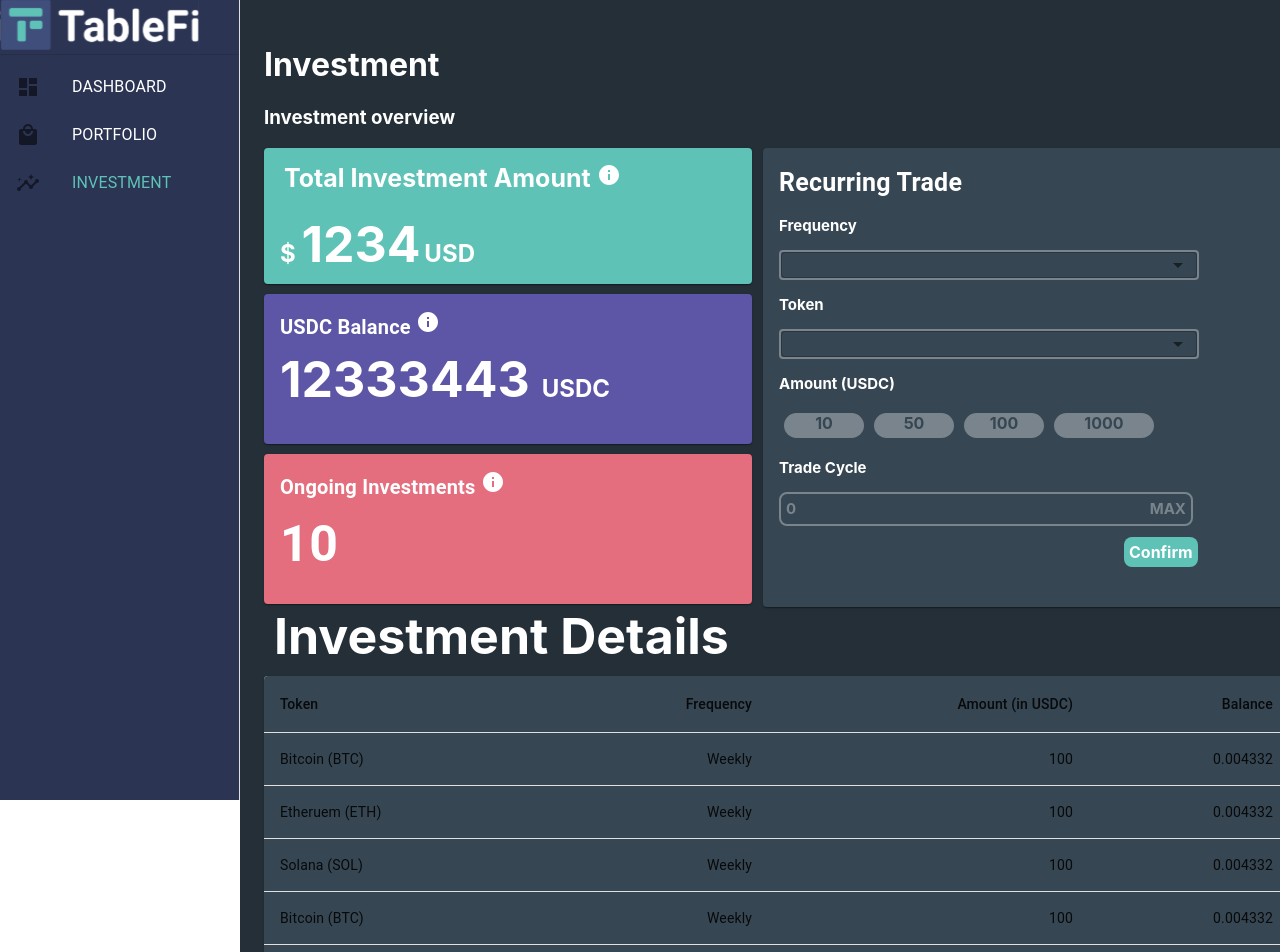
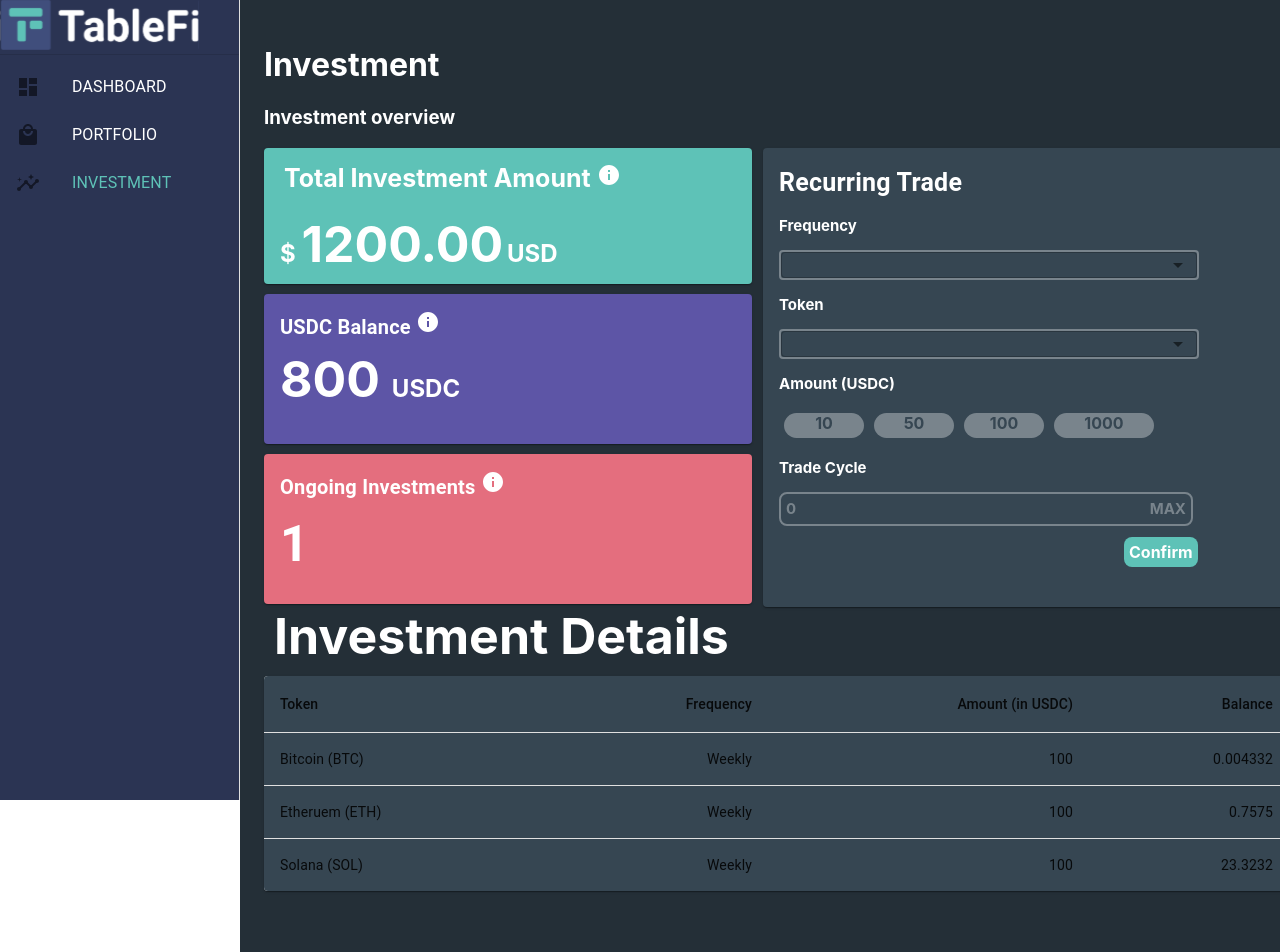
Before and after one commit to rilwan99/Solana-Wallet-Dapp, a Next.js app: page /invest in a window 1280 px wide. Shown: the top 952 px of the page. Built offline with nearby package versions, Linux system fonts and the light colour scheme.

Commit message:
update data in pages

```diff
--- a/pages/invest.tsx
+++ b/pages/invest.tsx
@@ -45,10 +45,8 @@ function createData(
 
 const rows = [
   createData("Bitcoin (BTC)", "Weekly", 100, 0.004332),
-  createData("Etheruem (ETH)", "Weekly", 100, 0.004332),
-  createData("Solana (SOL)", "Weekly", 100, 0.004332),
-  createData("Bitcoin (BTC)", "Weekly", 100, 0.004332),
-  createData("Bitcoin (BTC)", "Weekly", 100, 0.004332),
+  createData("Etheruem (ETH)", "Weekly", 100, 0.7575),
+  createData("Solana (SOL)", "Weekly", 100, 23.3232),
 ];
 
 export const Invest: React.FC = () => {
@@ -183,7 +181,7 @@ export const Invest: React.FC = () => {
                   <p className={styles.para1}>
                     {" "}
                     <span className={styles.currencyIcon}> $ </span>{" "}
-                    <span className={styles.totalAmount}> 1234</span>{" "}
+                    <span className={styles.totalAmount}> 1200.00</span>{" "}
                     <span className={styles.dollarIcon}> USD </span>{" "}
                   </p>
                 </div>
@@ -213,7 +211,7 @@ export const Invest: React.FC = () => {
                       USDC Balance <Tooltip title="USDC Balance in current account"><InfoIcon /></Tooltip>
                     </Typography>
                     <div className={styles.tokensAmount}>
-                      12333443
+                      800
                       {" "}<span className={styles.tokensFont}>USDC</span>
                     </div>
                   </CardContent>
@@ -249,7 +247,7 @@ export const Invest: React.FC = () => {
                         color: "#ffff",
                       }}
                     >
-                      10
+                      1
                     </Typography>
                   </CardContent>
                 </Card>
```
Also changed, not shown: pages/dashboard.tsx (+5 -9 lines).
